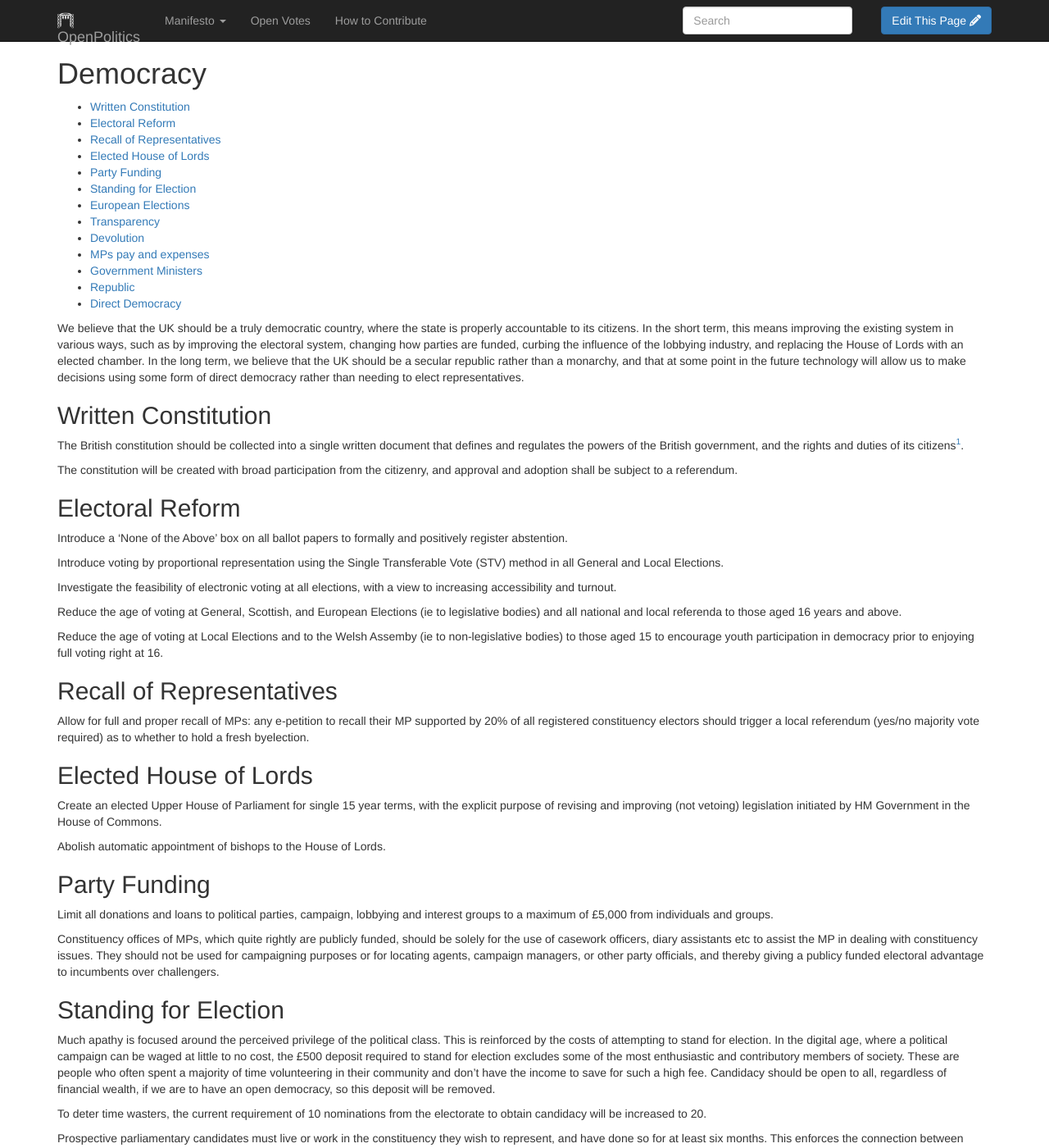
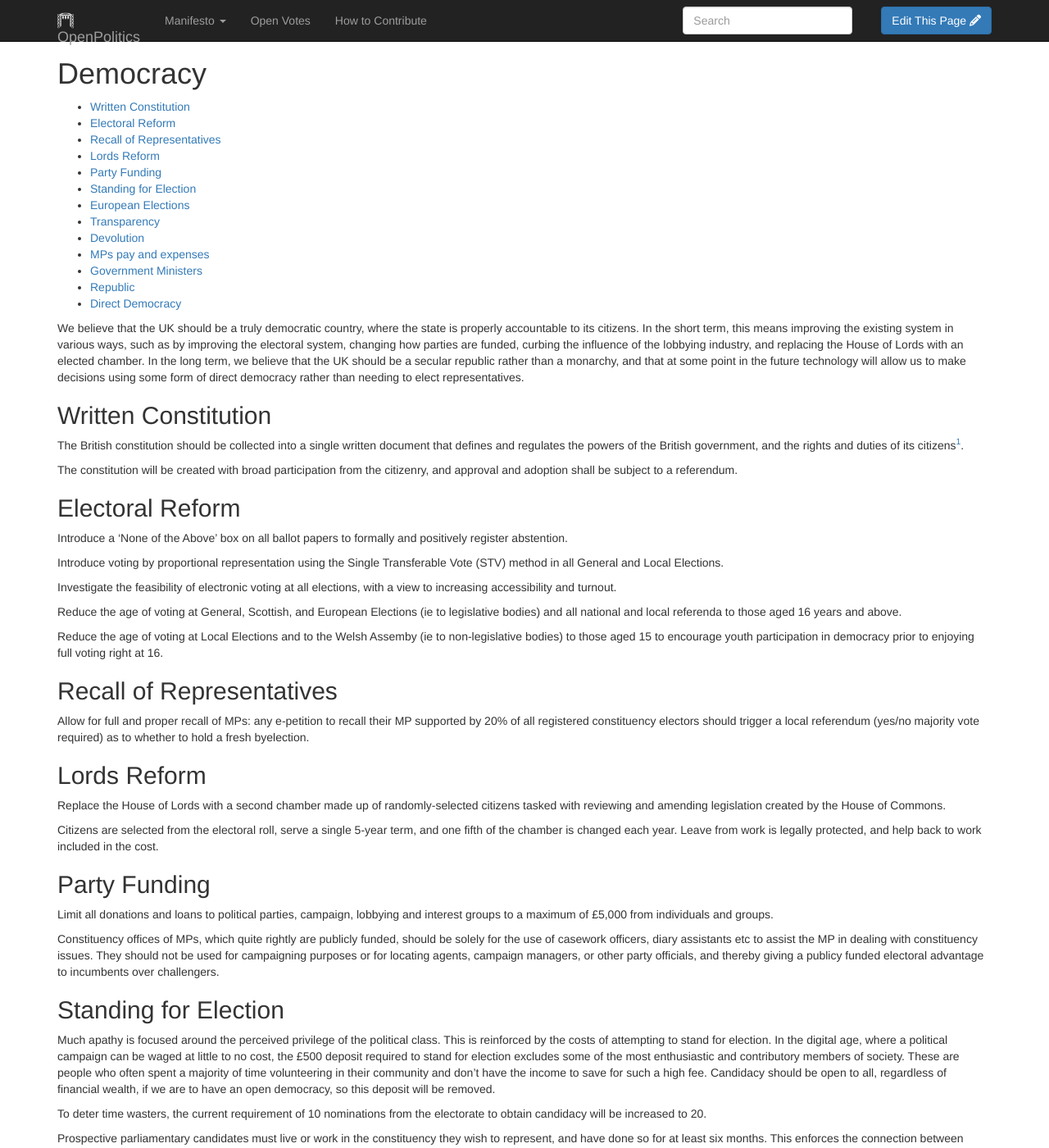
Before and after one commit to openpolitics/manifesto, a Jekyll site: the page built from manifesto/democracy.md, in a window 1280 px wide and 1400 px high. Shown: the whole window at 82% size. Built offline with Jekyll 4.4.1, drawn with Linux system fonts in a browser that asks for light colours; nearby versions of some CDN libraries; library files that are not in the unit come from our copies.

Commit message:
Randomly-selected second chamber

```diff
--- a/manifesto/democracy.md
+++ b/manifesto/democracy.md
@@ -31,11 +31,11 @@ Reduce the age of voting at Local Elections and to the Welsh Assemby (ie to non-
 
 Allow for full and proper recall of MPs: any e-petition to recall their MP supported by 20% of all registered constituency electors should trigger a local referendum (yes/no majority vote required) as to whether to hold a fresh byelection.
 
-## Elected House of Lords
+## Lords Reform
 
-Create an elected Upper House of Parliament for single 15 year terms, with the explicit purpose of revising and improving (not vetoing) legislation initiated by HM Government in the House of Commons.
+Replace the House of Lords with a second chamber made up of randomly-selected citizens tasked with reviewing and amending legislation created by the House of Commons.
 
-Abolish automatic appointment of bishops to the House of Lords.
+Citizens are selected from the electoral roll, serve a single 5-year term, and one fifth of the chamber is changed each year. Leave from work is legally protected, and help back to work included in the cost.
 
 ## Party Funding
 
```
